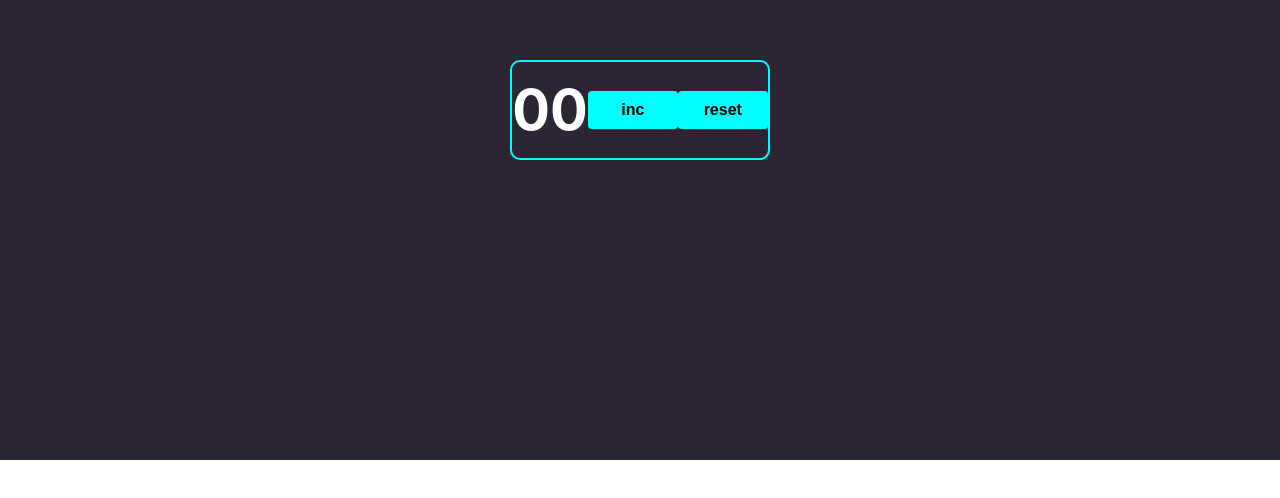
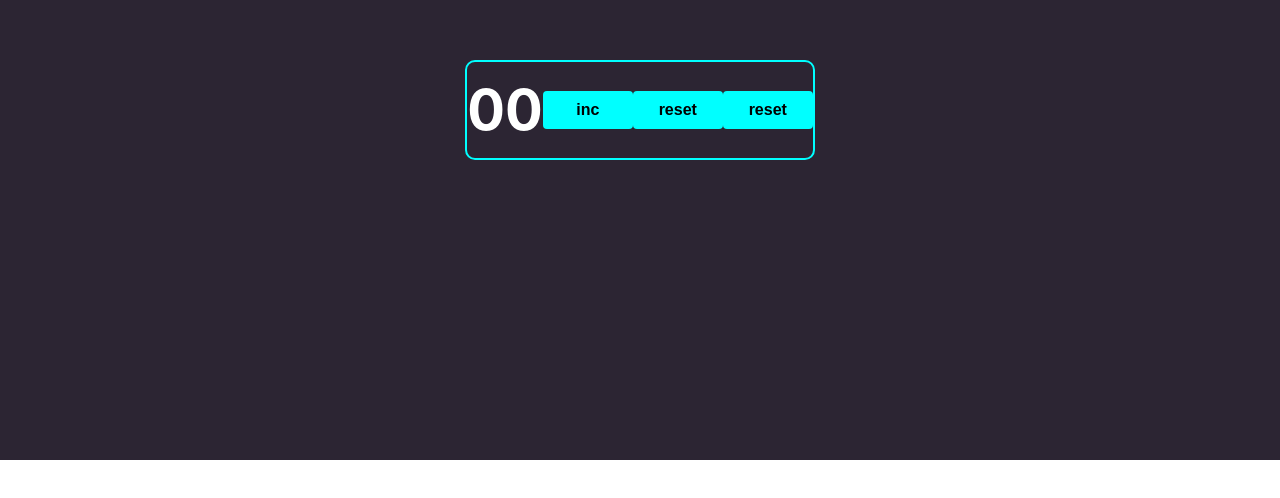
Before and after one commit to oleg-lego-lego/advanced-counter, a React (Create React App) app: page / in a window 1280 px wide. Shown: the part 240-738 px from the top of the page. Built offline with nearby package versions, Linux system fonts and the light colour scheme.

Commit message:
add button

```diff
--- a/src/App.tsx
+++ b/src/App.tsx
@@ -19,6 +19,7 @@ function App() {
                 <h1>{count}</h1>
                 <Button callBack={onClickIncHandler} name={'inc'}/>
                 <Button callBack={onClickResetHandler} name={'reset'}/>
+                <Button callBack={onClickResetHandler} name={'reset'}/>
             </div>
         </div>
     );
```
